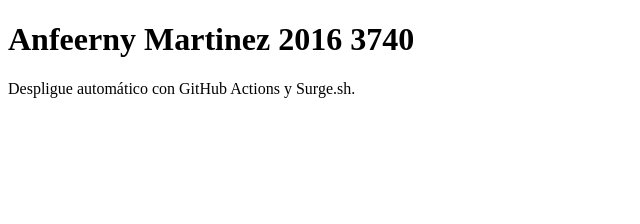
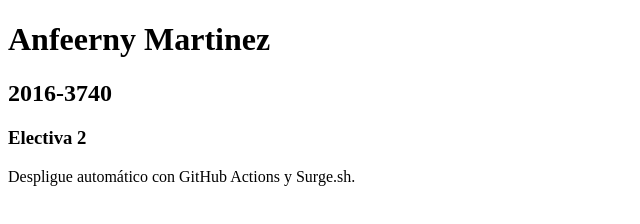
Before and after one commit to AMartinez-04/webpage, a plain HTML site: page index.html in a window 1280 px wide. Shown: the whole page, without its empty margins (0-640 px from the left). Drawn offline with Linux system fonts and the light colour scheme.

Commit message:
Actualizando informacion

```diff
--- a/index.html
+++ b/index.html
@@ -6,7 +6,9 @@
     <title>Mi Página con GitHub Actions y Surge</title>
 </head>
 <body>
-    <h1>Anfeerny Martinez 2016 3740  </h1>
+    <h1>Anfeerny Martinez   </h1>
+	<h2> 2016-3740 </h2>
+<h3> Electiva 2 </h3>
     <p>Despligue  automático con GitHub Actions y Surge.sh.</p>
 </body>
 </html>
```
